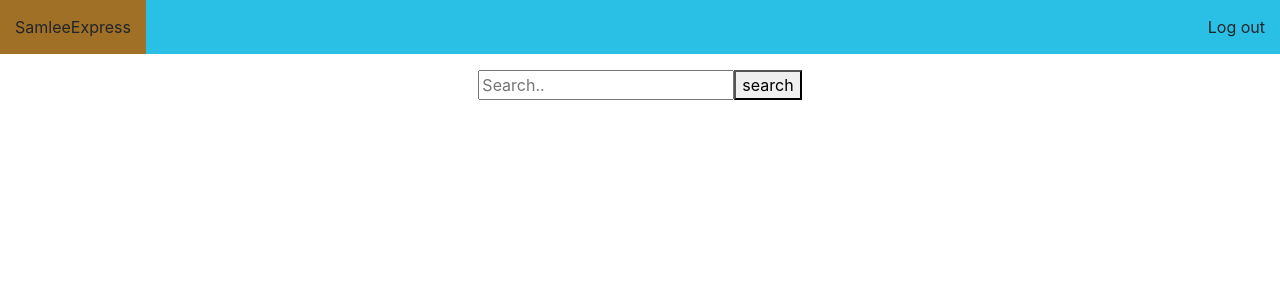
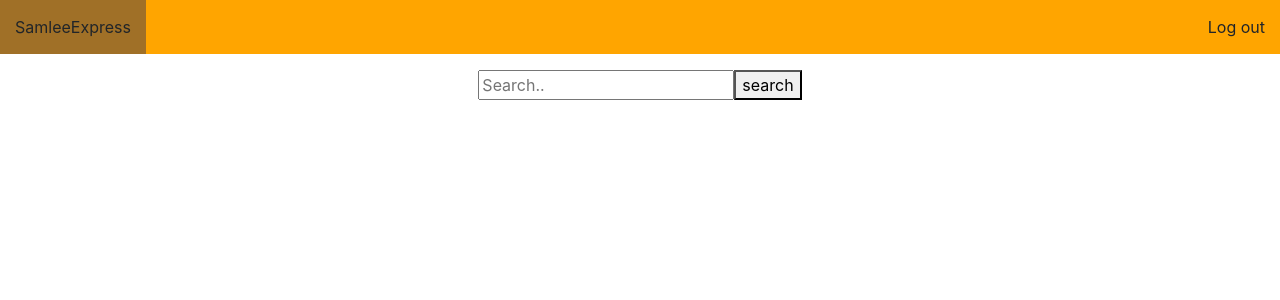
Before and after one commit to dolwijit13/SamleeExpress, a React (Create React App) app in the folder samlee-frontend/: page / in a window 1280 px wide. Shown: the top 300 px of the page. Built offline with nearby package versions, Linux system fonts and the light colour scheme; no server answers.

Commit message:
fix stage

```diff
--- a/samlee-frontend/src/Customer.css
+++ b/samlee-frontend/src/Customer.css
@@ -11,7 +11,7 @@ html,body {
     margin: 0;
     padding: 0;
     overflow: hidden;
-    background-color: rgb(42, 192, 230);
+    background-color: orange;
   }
   li {
     float: right;
--- a/samlee-frontend/src/CustomerParcel.js
+++ b/samlee-frontend/src/CustomerParcel.js
@@ -34,7 +34,7 @@ class CustomerParcel extends React.Component {
 
   render() {
     if(!this.state.doneLoading) return null;
-    var dataParcel = this.state.parcels.map((parcel,index)=>
+    var dataParcel = this.state.parcel.map((parcel,index)=>
         <tr key={index} className="parcel-table-data">
             <td>{parcel.ParcelID}</td>
             <td><button onClick={
```
